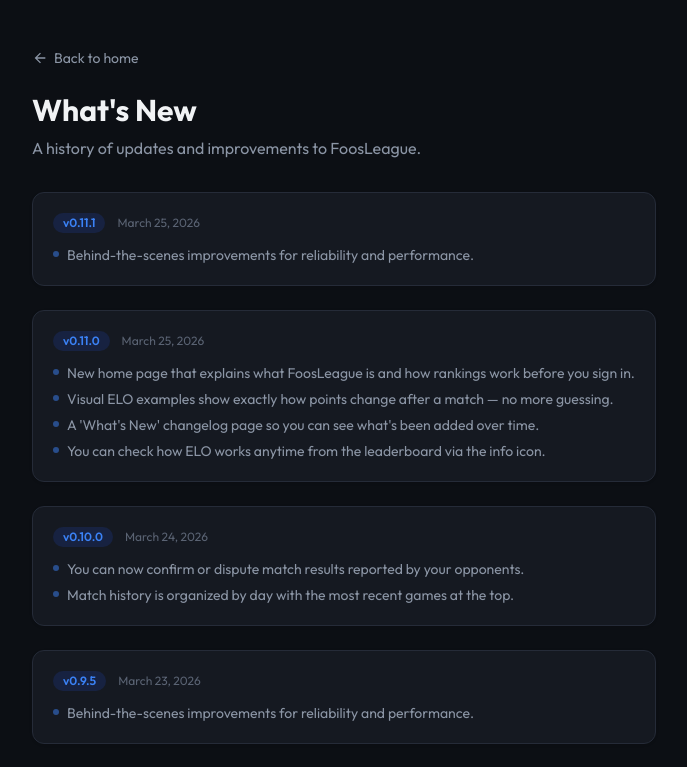
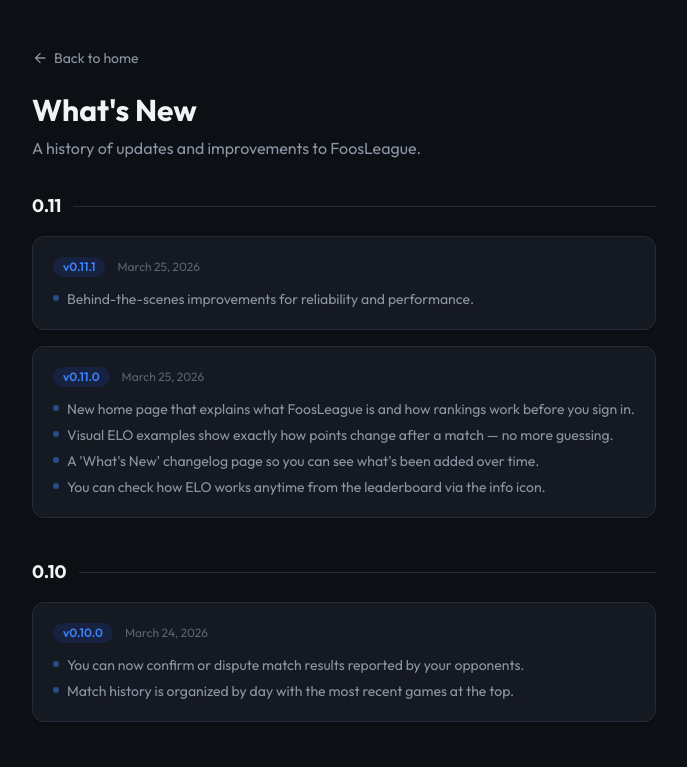
Before and after one commit to Simi24/FoosbalLeague, a React (Vite) app in the folder frontend/: page /changelog in a window 1280 px wide. Shown: the top 767 px of the page, without its empty margins (296-983 px from the left). Built offline with nearby package versions, Linux system fonts and the light colour scheme; no server answers.

Commit message:
feat: enhance ChangelogPage to group entries by major and minor versions

```diff
--- a/frontend/src/pages/ChangelogPage.tsx
+++ b/frontend/src/pages/ChangelogPage.tsx
@@ -1,4 +1,4 @@
-import { useEffect, useState } from "react";
+import { useEffect, useMemo, useState } from "react";
 import { Link } from "react-router-dom";
 import { MdArrowBack } from "react-icons/md";
 
@@ -8,6 +8,11 @@
   summary: string[];
 }
 
+interface VersionGroup {
+  label: string;
+  entries: ChangelogEntry[];
+}
+
 const formatDate = (dateStr: string): string => {
   const date = new Date(dateStr + "T00:00:00");
   return date.toLocaleDateString("en-US", {
@@ -15,6 +20,27 @@
     month: "long",
     day: "numeric",
   });
+};
+
+const getMajorMinor = (version: string): string => {
+  const parts = version.split(".");
+  return `${parts[0]}.${parts[1]}`;
+};
+
+const groupByMajorMinor = (entries: ChangelogEntry[]): VersionGroup[] => {
+  const groups: VersionGroup[] = [];
+  let current: VersionGroup | null = null;
+
+  for (const entry of entries) {
+    const label = getMajorMinor(entry.version);
+    if (!current || current.label !== label) {
+      current = { label, entries: [] };
+      groups.push(current);
+    }
+    current.entries.push(entry);
+  }
+
+  return groups;
 };
 
 export const ChangelogPage = () => {
@@ -28,6 +54,8 @@
       .catch(() => setEntries([]))
       .finally(() => setLoading(false));
   }, []);
+
+  const groups = useMemo(() => groupByMajorMinor(entries), [entries]);
 
   return (
     <div className="min-h-screen bg-bg-primary">
@@ -52,12 +80,21 @@
         ) : entries.length === 0 ? (
           <p className="text-text-muted">No updates yet.</p>
         ) : (
-          <div className="space-y-6">
-            {entries.map((entry, i) => (
+          <div className="space-y-10">
+            {groups.map((group) => (
+              <section key={group.label}>
+                <div className="mb-4 flex items-center gap-3">
+                  <h2 className="text-lg font-bold text-text-primary">
+                    {group.label}
+                  </h2>
+                  <div className="h-px flex-1 bg-border" />
+                </div>
+
+                <div className="space-y-4">
+                  {group.entries.map((entry) => (
                     <div
                       key={entry.version}
                       className="animate-in rounded-xl border border-border bg-bg-secondary p-5 shadow-sm"
-                style={{ animationDelay: `${i * 60}ms` }}
                     >
                       <div className="mb-3 flex items-center gap-3">
                         <span className="rounded-full bg-accent-light px-2.5 py-0.5 text-xs font-semibold text-accent">
@@ -76,6 +113,9 @@
                     </div>
                   ))}
                 </div>
+              </section>
+            ))}
+          </div>
         )}
       </div>
     </div>
```
Lines whose indentation alone changed are shown as unchanged.
